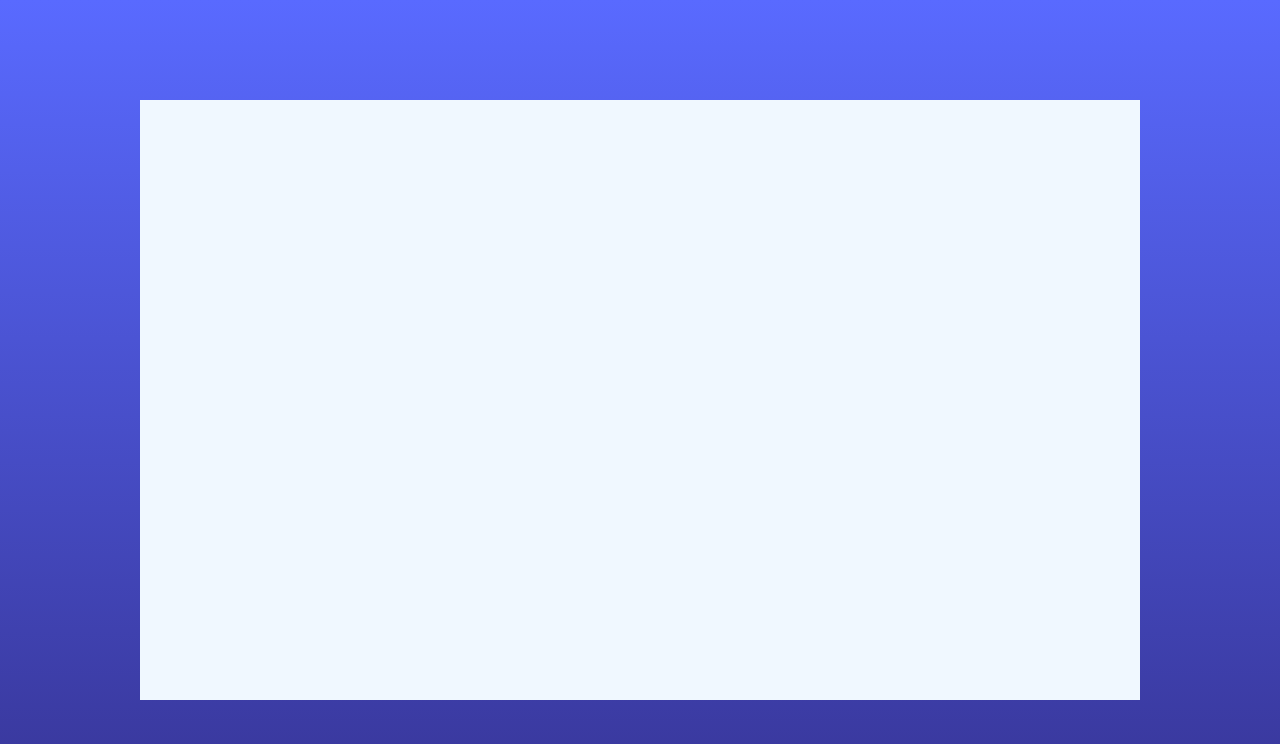
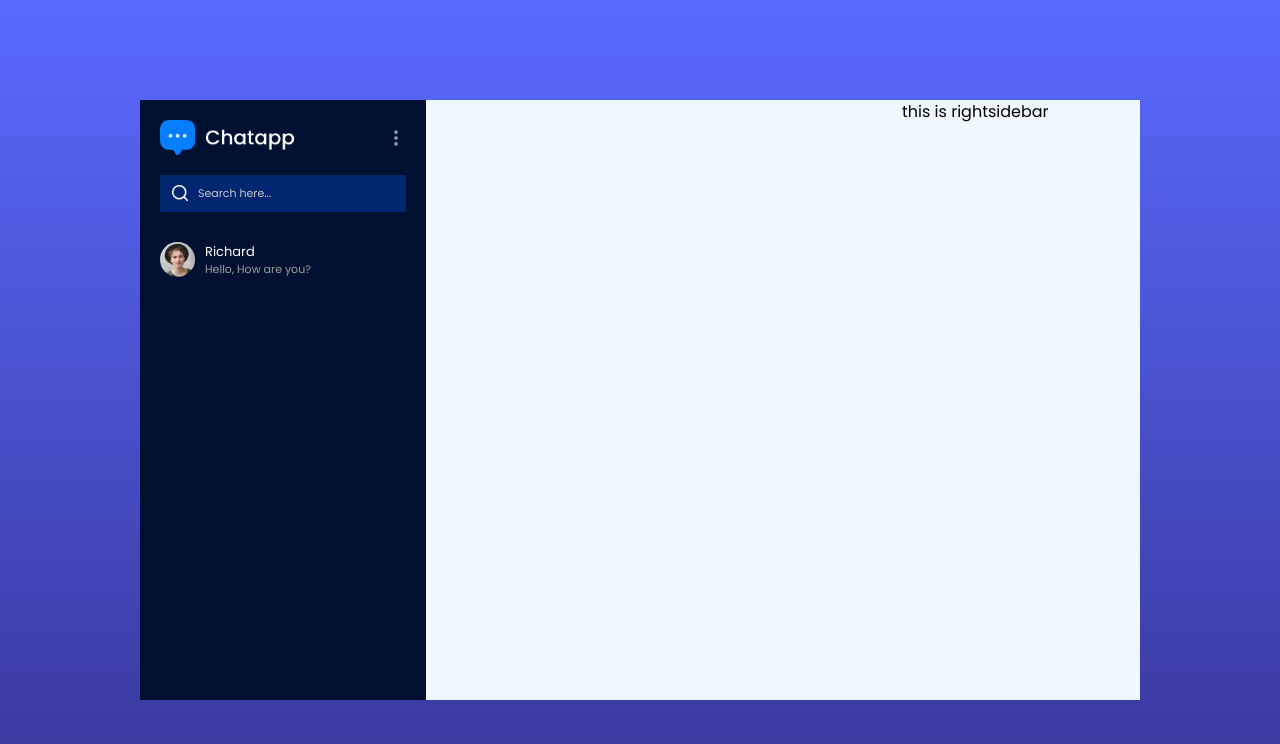
Before and after one commit to kxmashi/chat-app, a React (Vite) app: page /chat in a window 1280 px wide. Shown: the top 744 px of the page. Built offline with nearby package versions, Linux system fonts and the light colour scheme; a web font is replaced by a local one.

Commit message:
chatbox setup

```diff
--- a/src/components/LeftSidebar/LeftSidebar.css
+++ b/src/components/LeftSidebar/LeftSidebar.css
@@ -0,0 +1,75 @@
+.ls{
+   background: #001030;
+   color: white;
+   height: 75vh;
+}
+.ls-top {
+   padding: 20px;
+}
+.ls-nav{
+   display: flex;
+   justify-content: space-between;
+   align-items: center;
+}
+.ls-nav .logo {
+   max-width: 140px;
+}
+.ls-nav .menu img{
+   max-height: 20px;
+   opacity: 0.6;
+   cursor: pointer;
+}
+.ls-search{
+   background: #002670;
+   display: flex;
+   align-items: center;
+   gap:10px;
+   padding: 10px 12px;
+   margin-top: 20px;
+}
+.ls-search img{
+   width: 16px;
+}
+.ls-search input{
+   background: transparent;
+   border: none;
+   outline: none;
+   color: white;
+   font-size: 11px;
+}
+.ls-search input::placeholder{
+   color: #c8c8c8;
+}
+.ls-list{
+   display: flex;
+   flex-direction: column;
+   height: 70%;
+   overflow-y: scroll;
+}
+.friends img{
+   width: 35px;
+   aspect-ratio: 1/1;
+   border-radius: 50%;
+}
+.friends {
+   display: flex;
+   align-items: center;
+   gap: 10px;
+   padding: 10px 20px;
+   cursor: pointer;
+   font-size: 13px;
+}
+.friends div{
+   display: flex;
+   flex-direction: column;
+}
+.friends span {
+   color: #9f9f9f;
+   font-size: 11px;
+}
+.friends:hover{
+   background-color: #077eff;
+}
+.friends:hover span{
+   color: white;
+}
--- a/src/components/LeftSidebar/LeftSidebar.jsx
+++ b/src/components/LeftSidebar/LeftSidebar.jsx
@@ -1,8 +1,33 @@
 import React from "react";
 import "./LeftSidebar.css";
+import assets from '../../assets/assets'
 
 const LeftSidebar = () => {
-  return <div>this is leftsidebar</div>;
+  return (
+    <div className="ls">
+      <div className="ls-top">
+        <div className="ls-nav">
+          <img src={assets.logo} className="logo" alt="" />
+          <div className="menu">
+            <img src={assets.menu_icon} alt="" />
+          </div>
+        </div>
+        <div className="ls-search">
+          <img src={assets.search_icon} alt="" />
+          <input type="text" placeholder="Search here..." />
+        </div>
+      </div>
+      <div className="ls-list">
+        <div className="friends">
+          <img src={assets.profile_img} alt="" />
+          <div>
+            <p>Richard</p>
+            <span>Hello, How are you?</span>
+          </div>
+        </div>
+      </div>
+    </div>
+  )
 };
 
 export default LeftSidebar;
--- a/src/index.css
+++ b/src/index.css
@@ -10,3 +10,7 @@
   box-sizing: border-box;
   font-family: Poppins;
 }
+
+::-webkit-scrollbar{
+  display: none;
+}
--- a/src/pages/Chat/Chat.jsx
+++ b/src/pages/Chat/Chat.jsx
@@ -1,10 +1,18 @@
 import React from "react";
 import "./Chat.css";
+import LeftSidebar from "../../components/LeftSidebar/LeftSidebar"
+import RightSidebar from "../../components/RightSidebar/RightSidebar"
+import Chatbox from "../../components/Chatbox/Chatbox"
+
 
 const Chat = () => {
   return (
     <div className="chat">
-      <div className="chat-container"></div>
+      <div className="chat-container">
+        <LeftSidebar />
+        <Chatbox />
+        <RightSidebar />
+      </div>
     </div>
   );
 };
```
